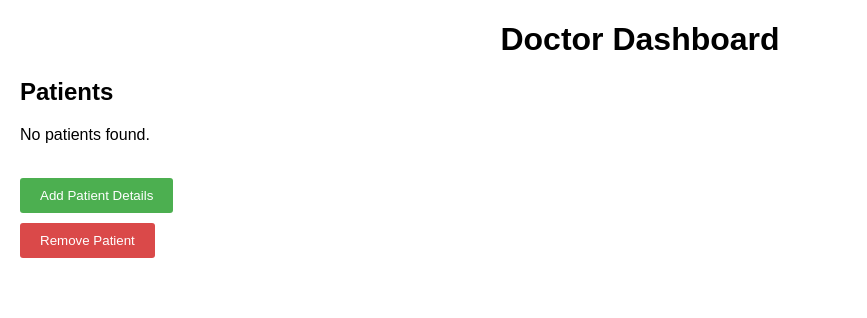
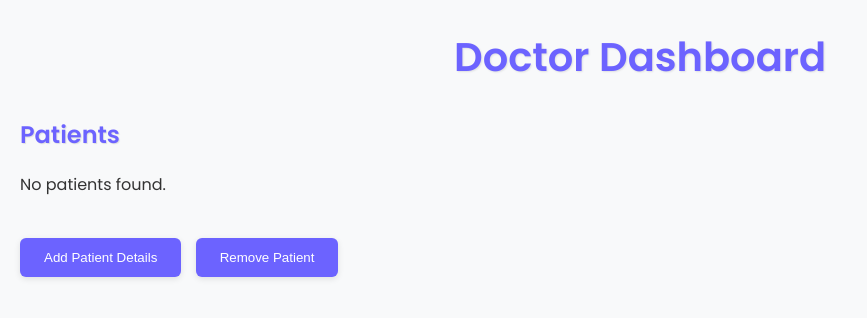
Before and after one commit to Pratz1337/Symptom_Sage, a Flask app: page /doctor_dashboard in a window 1280 px wide. Shown: the top 318 px of the page, without its empty margins (0-867 px from the left). Run offline with Flask 3, Linux system fonts and the light colour scheme; the visitor is signed in with stand-in values (Sample User, id 1); data that the repository does not hold is empty.

Commit message:
Update doctor_dashboard.html

```diff
--- a/templates/doctor_dashboard.html
+++ b/templates/doctor_dashboard.html
@@ -3,70 +3,86 @@
 <head>
   <title>Doctor Dashboard</title>
   <style>
+    @import url('https://fonts.googleapis.com/css2?family=Poppins:wght@400;600&display=swap');
+
     body {
-      font-family: Arial, sans-serif;
+      font-family: 'Poppins', sans-serif;
       margin: 20px;
+      background-color: #f8f9fa;
+      color: #333;
     }
 
     h1 {
       text-align: center;
-      font-size: 2em;
-      margin-bottom: 20px;
+      font-size: 2.5em;
+      margin-bottom: 30px;
+      color: #6c63ff;
+      text-shadow: 1px 1px 2px rgba(0, 0, 0, 0.1);
     }
 
     h2 {
-      margin-top: 15px;
+      margin-top: 20px;
+      color: #6c63ff;
+      text-shadow: 1px 1px 1px rgba(0, 0, 0, 0.1);
     }
 
     .patient-list {
-      border: 1px solid #ddd;
-      padding: 10px;
-      margin-bottom: 20px;
+      background-color: #fff;
+      border-radius: 8px;
+      box-shadow: 0 2px 6px rgba(0, 0, 0, 0.1);
+      padding: 20px;
+      margin-bottom: 30px;
     }
 
     .patient-list h3 {
       margin-top: 0;
+      color: #6c63ff;
+      text-shadow: 1px 1px 1px rgba(0, 0, 0, 0.1);
     }
 
     table {
       border-collapse: collapse;
       width: 100%;
+      box-shadow: 0 2px 6px rgba(0, 0, 0, 0.1);
+      border-radius: 8px;
+      overflow: hidden;
     }
 
     th, td {
-      padding: 8px;
+      padding: 12px 15px;
       text-align: left;
       border-bottom: 1px solid #ddd;
     }
 
     th {
-      background-color: #f2f2f2;
+      background-color: #6c63ff;
+      color: #fff;
+      text-shadow: 1px 1px 1px rgba(0, 0, 0, 0.1);
     }
 
     .scan-image {
       max-width: 300px;
+      border-radius: 4px;
+      box-shadow: 0 2px 6px rgba(0, 0, 0, 0.1);
     }
 
-    #add {
-      background-color: #4CAF50;
-      color: white;
-      padding: 10px 20px;
+    #add, #remove {
+      background-color: #6c63ff;
+      color: #fff;
+      padding: 12px 24px;
       border: none;
-      border-radius: 3px;
+      border-radius: 6px;
       cursor: pointer;
-      margin-bottom: 10px;
+      transition: background-color 0.3s ease;
+      box-shadow: 0 2px 6px rgba(0, 0, 0, 0.1);
+      margin-right: 10px;
     }
 
-    #remove {
-      background-color: rgb(218, 73, 73);
-      color: white;
-      padding: 10px 20px;
-      border: none;
-      border-radius: 3px;
-      cursor: pointer;
+    #add:hover, #remove:hover {
+      background-color: #5a54d6;
     }
   </style>
-   <link rel="icon" href="/static/css/image.png">
+  <link rel="icon" href="/static/css/image.png">
 </head>
 <body>
   <h1>Doctor Dashboard</h1>
@@ -128,7 +144,6 @@
   {% endif %}
   <br>
   <a href="{{ url_for('add_patient') }}"><button type="button" id="add">Add Patient Details</button></a>
-  <br>
   <a href="{{ url_for('remove_patient') }}"><button type="button" id="remove">Remove Patient</button></a>
 </body>
 </html>
```
